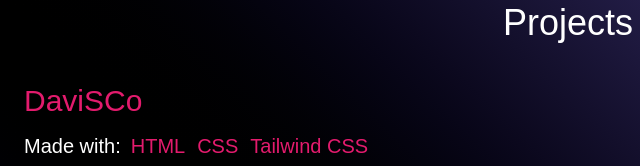
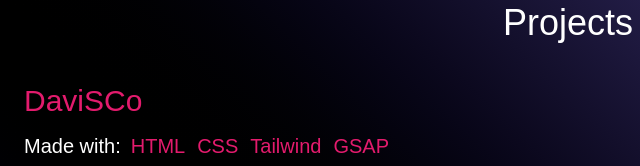
Before and after one commit to ScottDavis08/DaviSCo, a website: page index.html in a window 1280 px wide. Shown: the part 2140-2306 px from the top of the page, 88-728 px from the left. Drawn offline with nearby package versions, Linux system fonts and the light colour scheme.

Commit message:
feat: small changes

```diff
--- a/index.html
+++ b/index.html
@@ -234,7 +234,8 @@
                         <div class="projectsStackLabel">Made with:</div>
                         <div class="projectsStackItem">HTML</div>
                         <div class="projectsStackItem">CSS</div>
-                        <div class="projectsStackItem">Tailwind CSS</div>
+                        <div class="projectsStackItem">Tailwind</div>
+                        <div class="projectsStackItem">GSAP</div>
                     </div>
                     <div class="projectsCardDescription">
                         I have built the DaviSCo website from the ground up to showcase my portfolio and skills as a developer and consultant.
```
Also changed, not shown: css/output.css.
